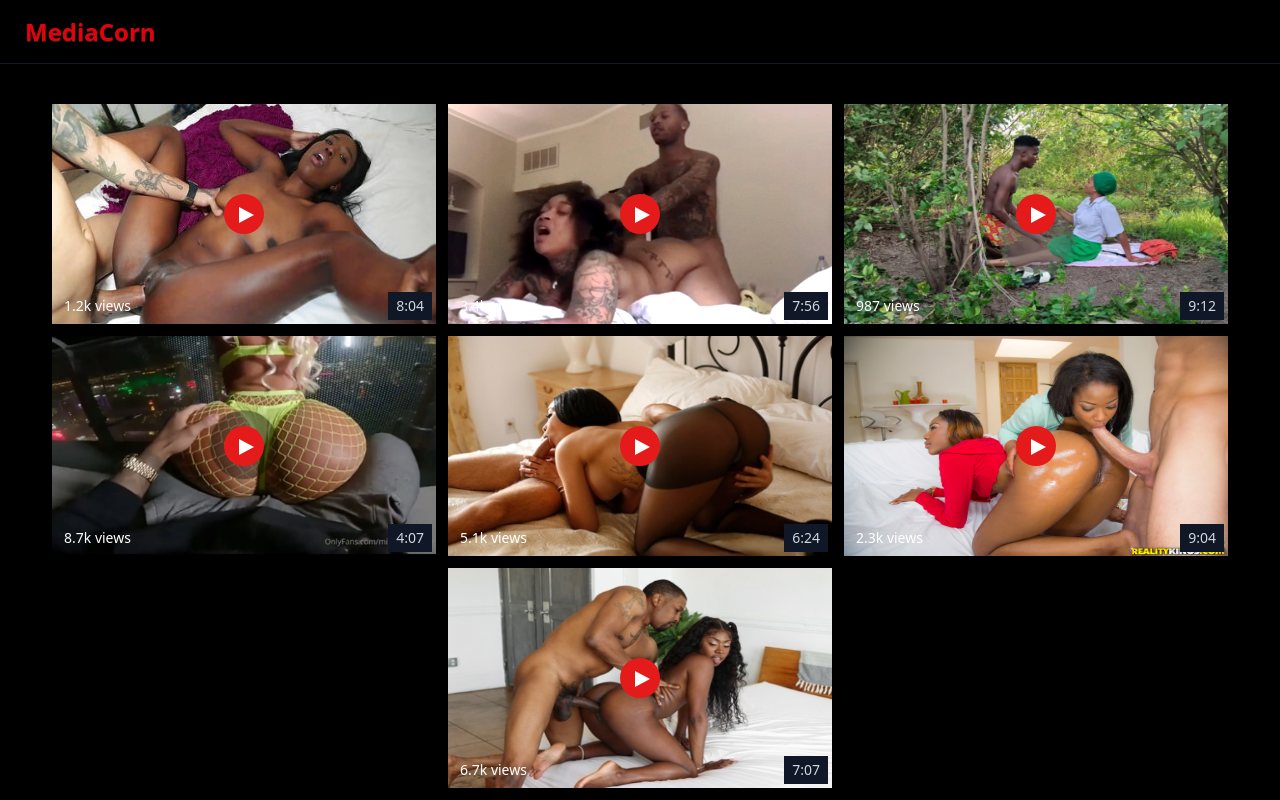
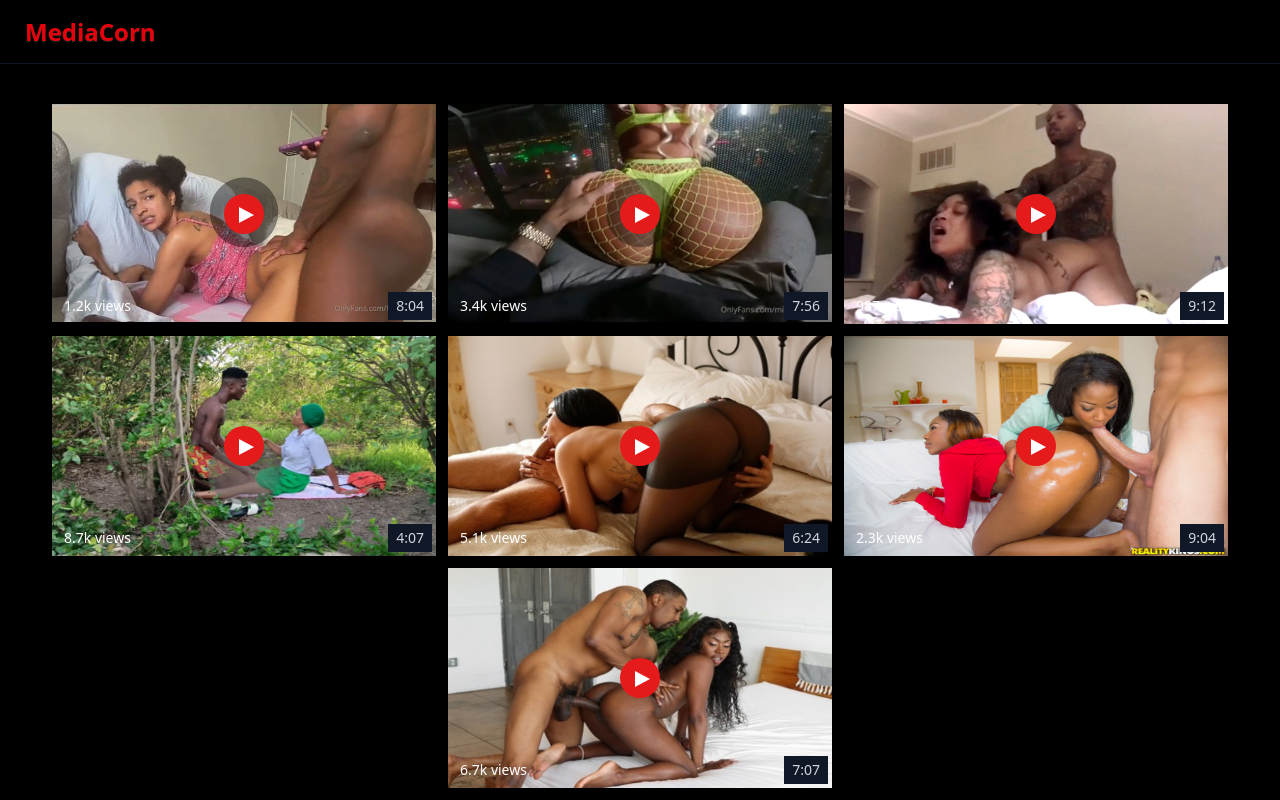
Before and after one commit to Rasel-Islam007/mediacom, a React (Vite) app: page / in a window 1280 px wide. Built offline with nearby package versions, Linux system fonts and the light colour scheme.

Commit message:
Version 1.2

```diff
--- a/src/carditem.js
+++ b/src/carditem.js
@@ -1,28 +1,28 @@
 export const cardItems = [
   {
     id: 1,
-    href: "/1.jpg",
+    href: "/17.jpg",
     views: "1.2k",
     duration: "8:04",
     link: "https://inopportunelargestrumble.com/us4w9ya4gj?key=7d2a35b1e233288eca027f4eabfb76ad",
   },
   {
     id: 2,
-    href: "/11.jpg",
+    href: "/9.jpg",
     views: "3.4k",
     duration: "7:56",
     link: "https://inopportunelargestrumble.com/us4w9ya4gj?key=7d2a35b1e233288eca027f4eabfb76ad",
   },
   {
     id: 3,
-    href: "/16.jpg",
+    href: "/11.jpg",
     views: "987",
     duration: "9:12",
     link: "https://inopportunelargestrumble.com/us4w9ya4gj?key=7d2a35b1e233288eca027f4eabfb76ad"
   },
   {
     id: 4,
-    href: "/9.jpg",
+    href: "/16.jpg",
     views: "8.7k",
     duration: "4:07",
     link: "https://inopportunelargestrumble.com/us4w9ya4gj?key=7d2a35b1e233288eca027f4eabfb76ad",
```
Also changed, not shown: public/17.jpg (added).
